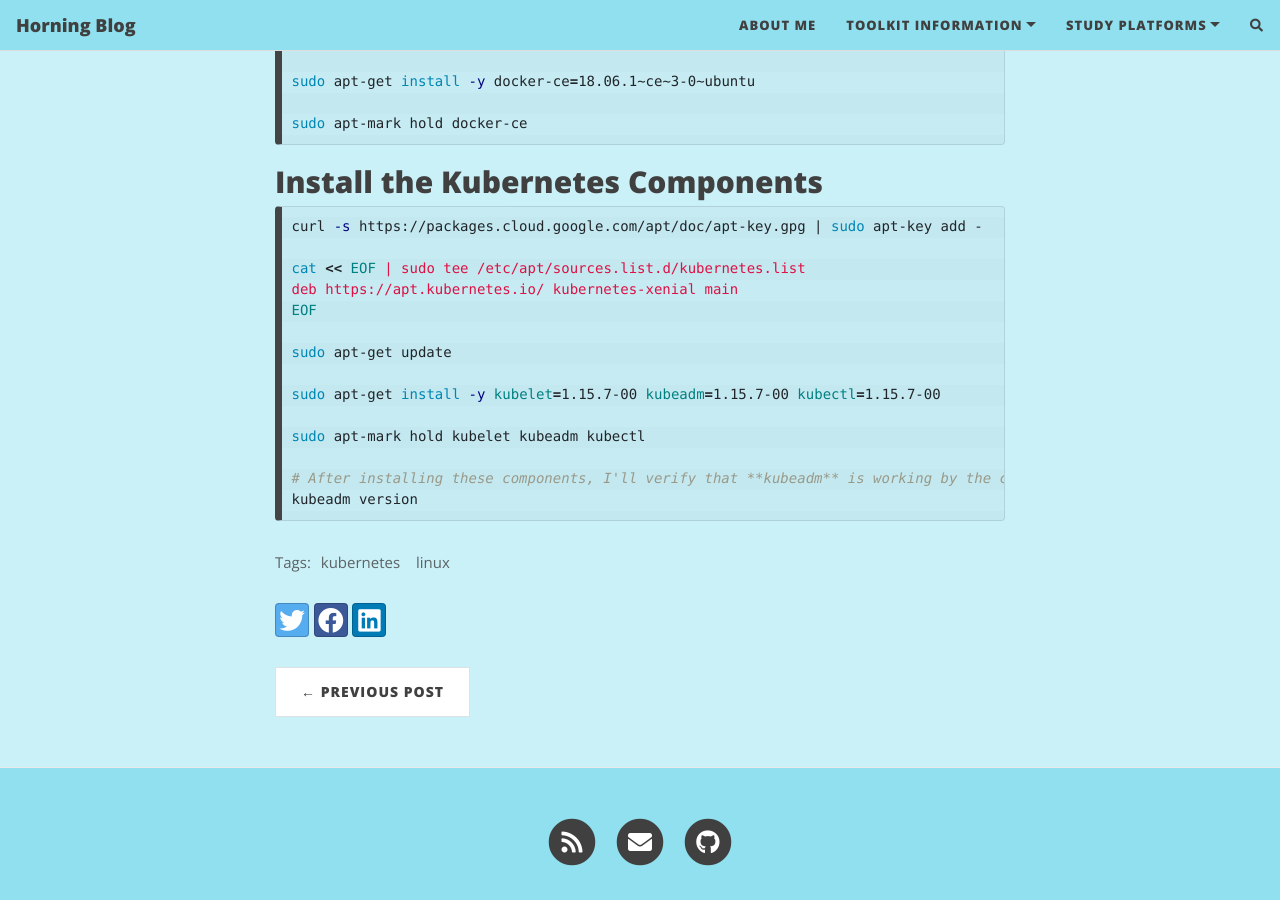
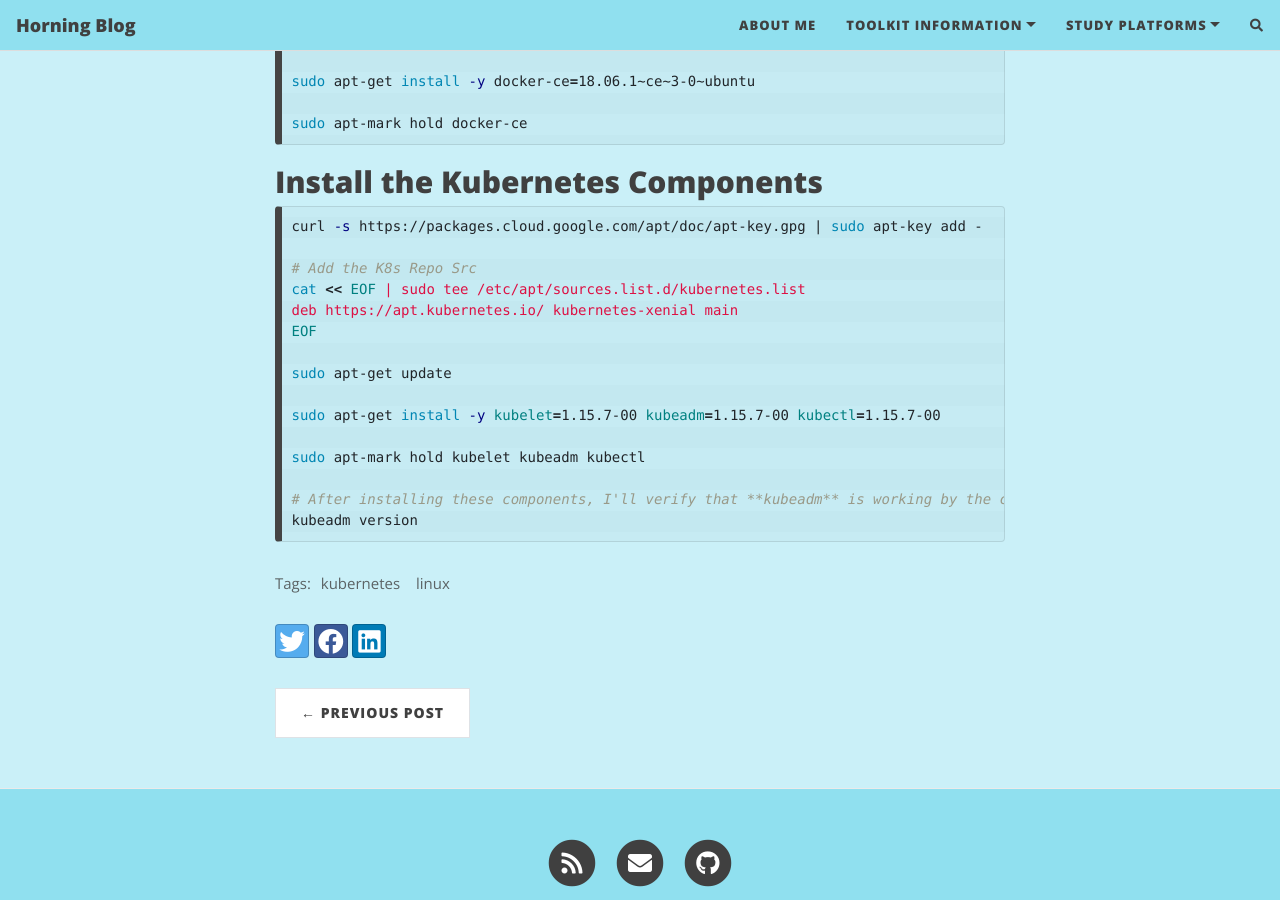
Before and after one commit to HorningGit/HorningGit.github.io, a Jekyll site: the page built from _posts/2022-08-31-k8s_study.md, in a window 1280 px wide and 900 px high, scrolled down 747 px. Built offline with Jekyll 4.4.1, drawn with Linux system fonts in a browser that asks for light colours; nearby versions of some CDN libraries; comment, search, counter and statistics services are not loaded.

Commit message:
Update 2022-08-31-k8s_study.md

````diff
--- a/_posts/2022-08-31-k8s_study.md
+++ b/_posts/2022-08-31-k8s_study.md
@@ -28,6 +28,7 @@ sudo apt-mark hold docker-ce
 ```bash
 curl -s https://packages.cloud.google.com/apt/doc/apt-key.gpg | sudo apt-key add -
 
+# Add the K8s Repo Src
 cat << EOF | sudo tee /etc/apt/sources.list.d/kubernetes.list
 deb https://apt.kubernetes.io/ kubernetes-xenial main
 EOF
````
